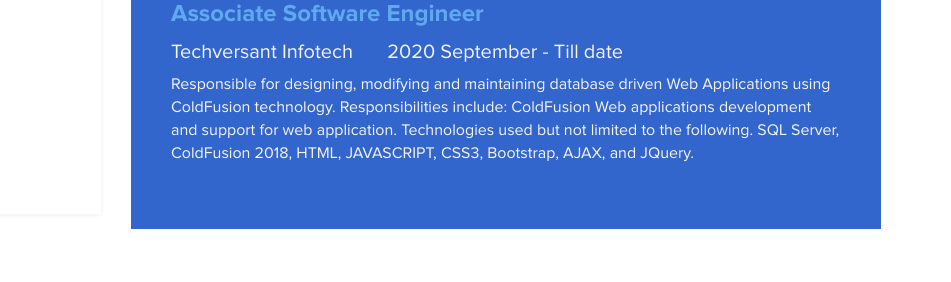
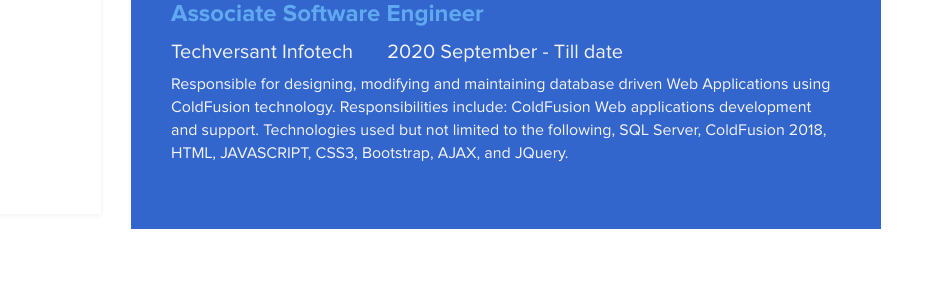
Before and after one commit to vjrj8596/vjrj8596.github.io, a plain HTML site: page index.html in a window 1280 px wide. Shown: the part 1468-1750 px from the top of the page, 329-1280 px from the left. Drawn offline with Linux system fonts and the light colour scheme.

Commit message:
csdfsdfsdfs

```diff
--- a/index.html
+++ b/index.html
@@ -133,7 +133,7 @@
 						<h4 class="experience-title accent">Associate Software Engineer</h4>
 						<h5>Techversant Infotech</h5><span></span>
 						<h5>2020 September - Till date</h5>
-						<p class="education-description">Responsible for designing, modifying and maintaining database driven Web Applications using ColdFusion technology. Responsibilities include: ColdFusion Web applications development and support for web application. Technologies used but not limited to the following. SQL Server, ColdFusion 2018, HTML, JAVASCRIPT, CSS3, Bootstrap, AJAX, and JQuery.</p>
+						<p class="education-description">Responsible for designing, modifying and maintaining database driven Web Applications using ColdFusion technology. Responsibilities include: ColdFusion Web applications development and support. Technologies used but not limited to the following, SQL Server, ColdFusion 2018, HTML, JAVASCRIPT, CSS3, Bootstrap, AJAX, and JQuery.</p>
 					</div>
 			</div>
 		</div>
```
